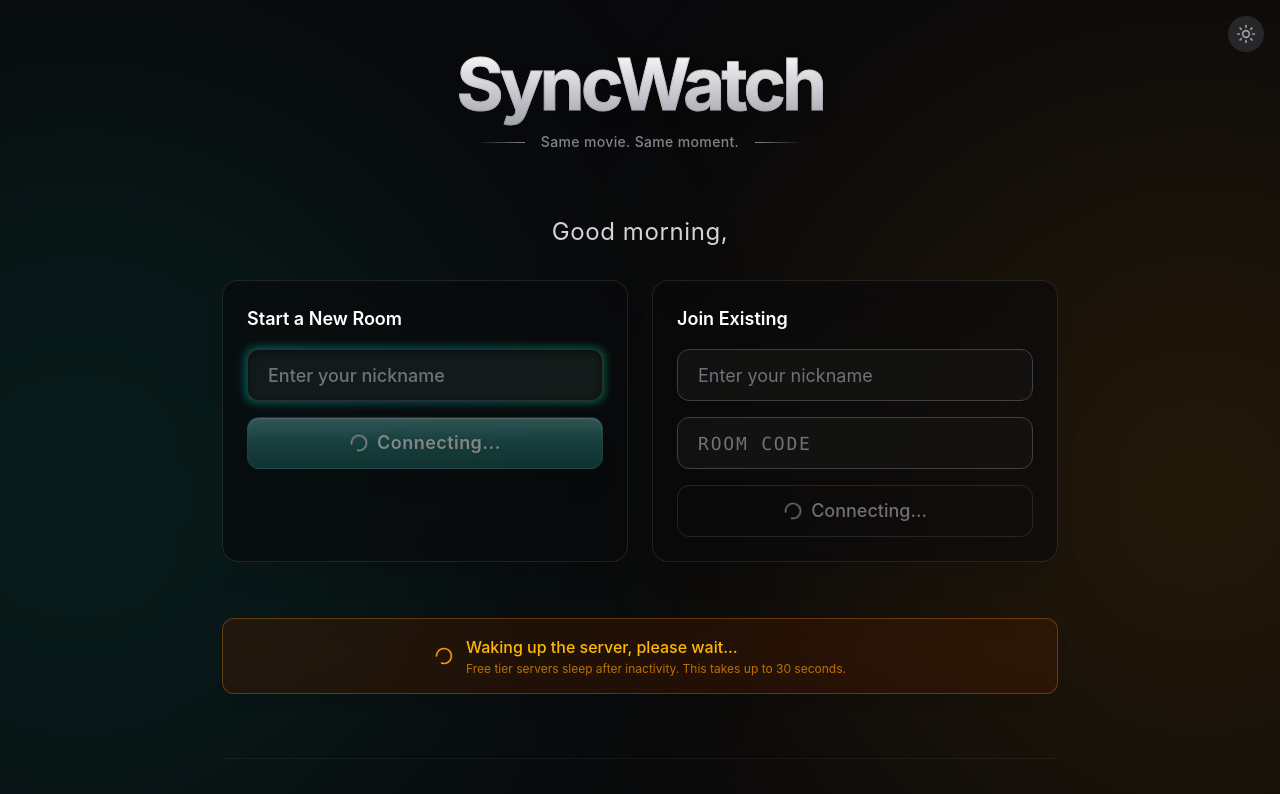
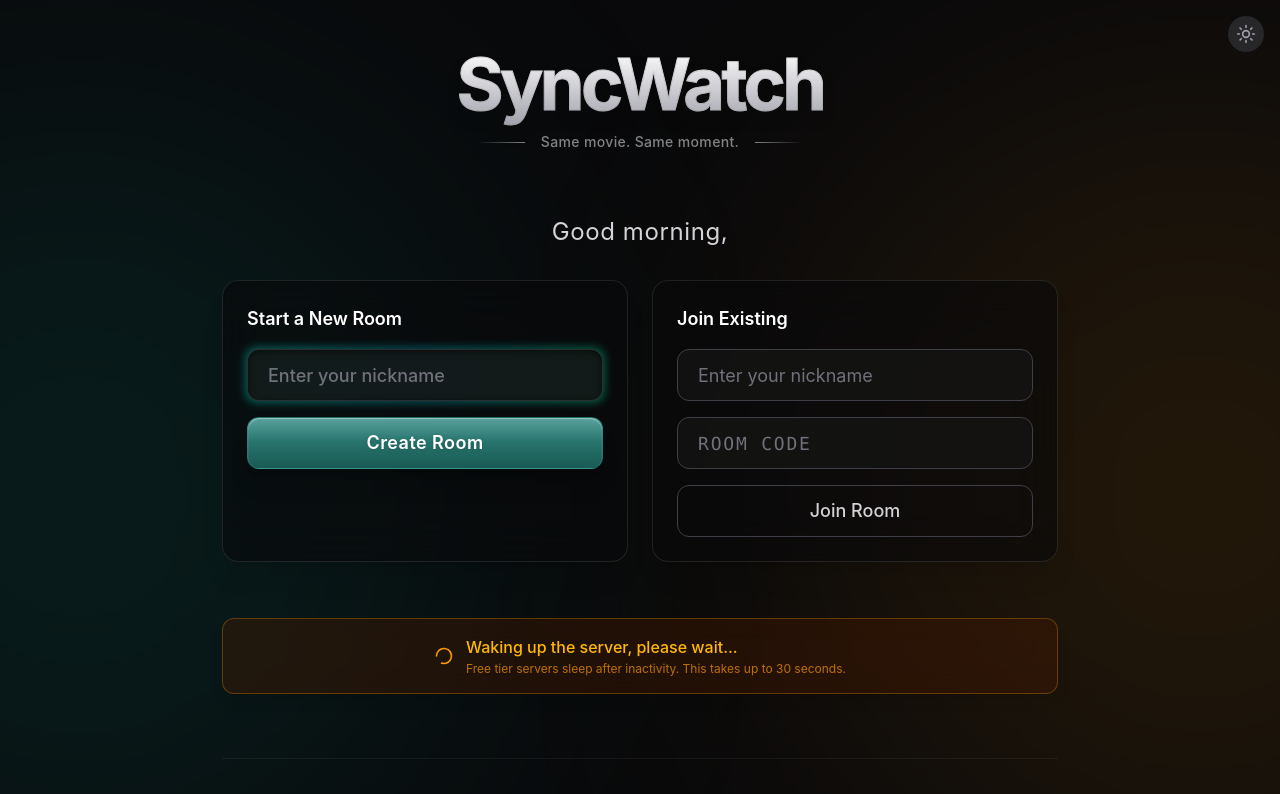
Before and after one commit to sampratigaurav/syncwatch, a React (Vite) app in the folder client/: page / in a window 1280 px wide. Shown: the top 794 px of the page. Built offline with nearby package versions, Linux system fonts and the light colour scheme.

Commit message:
clear cache and force fresh build

```diff
--- a/client/src/pages/Home.tsx
+++ b/client/src/pages/Home.tsx
@@ -75,7 +75,11 @@ export default function Home() {
       setNickname(trimmed);
       navigate(`/room/${data.roomId}/waiting`);
     } catch (err: unknown) {
-      setCreateError(err instanceof Error ? err.message : 'Error creating room');
+      if (err instanceof TypeError) {
+         setCreateError('Could not reach the server. Please try again in a moment.');
+      } else {
+         setCreateError(err instanceof Error ? err.message : 'Error creating room');
+      }
     } finally {
       setIsLoading(false);
     }
@@ -114,7 +118,11 @@ export default function Home() {
       setNickname(trimmed);
       navigate(`/room/${code}/waiting`);
     } catch (err: unknown) {
-      setJoinError(err instanceof Error ? err.message : 'Error joining room');
+      if (err instanceof TypeError) {
+         setJoinError('Could not reach the server. Please try again in a moment.');
+      } else {
+         setJoinError(err instanceof Error ? err.message : 'Error joining room');
+      }
     } finally {
       setIsLoading(false);
     }
@@ -176,18 +184,13 @@ export default function Home() {
                </div>
                <button
                  onClick={handleCreateRoom}
-                 disabled={isLoading || connectionStatus !== 'connected'}
+                 disabled={isLoading}
                  className="relative w-full h-12 tablet:h-[52px] min-h-[48px] overflow-hidden rounded-xl font-medium px-5 transition-all disabled:opacity-50 active:scale-[0.98] shadow-xl group bg-gradient-to-b from-[#358d86] to-[#1a5a54] [.light_&]:from-[#40A89F] [.light_&]:to-[#277D76] border border-[#42b5ab]/20 [.light_&]:border-[#48BDB3]/30"
                >
                  <div className="absolute top-0 left-0 right-0 h-[48%] bg-gradient-to-b from-white/30 to-transparent opacity-60"></div>
                  <div className="absolute inset-0 rounded-xl shadow-[inset_0_1px_1px_rgba(255,255,255,0.4)] pointer-events-none"></div>
                  <span className="relative drop-shadow-sm text-base tablet:text-lg text-[#fff] font-semibold tracking-wide flex items-center justify-center">
-                   {connectionStatus !== 'connected' ? (
-                     <>
-                        <Loader2 className="w-5 h-5 mr-2 animate-spin" />
-                        Connecting...
-                     </>
-                   ) : 'Create Room'}
+                   Create Room
                  </span>
                </button>
              </div>
@@ -226,15 +229,10 @@ export default function Home() {
                )}
                <button
                  onClick={handleJoinRoom}
-                 disabled={isLoading || connectionStatus !== 'connected'}
+                 disabled={isLoading}
                  className="w-full h-12 tablet:h-[52px] min-h-[48px] bg-transparent border border-zinc-700 [.light_&]:border-zinc-300 hover:border-zinc-500 [.light_&]:hover:border-zinc-400 text-zinc-300 [.light_&]:text-zinc-800 rounded-xl px-6 font-medium transition-colors active:scale-[0.98] disabled:opacity-50 flex items-center justify-center text-base tablet:text-lg"
                >
-                 {connectionStatus !== 'connected' ? (
-                   <>
-                      <Loader2 className="w-5 h-5 mr-2 animate-spin" />
-                      Connecting...
-                   </>
-                 ) : 'Join Room'}
+                 Join Room
                </button>
              </div>
 
```
